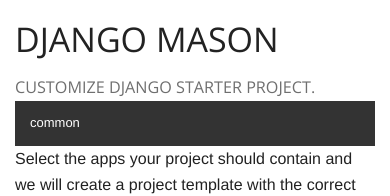
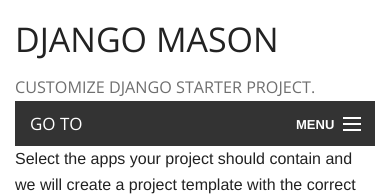
Before and after one commit to agiliq/Mason-UI, a plain HTML site: page index.html in a window 390 px wide. Shown: the top 196 px of the page. Drawn offline with nearby package versions, Linux system fonts and the light colour scheme.

Commit message:
Enable the topbar js for better mobile UI

```diff
--- a/index.html
+++ b/index.html
@@ -62,7 +62,13 @@
             </header>
 
             <div class="contain-to-grid sticky">
-                <nav class="top-bar">
+                <nav class="top-bar" data-topbar>
+                    <ul class="title-area">
+                        <li class="name">
+                          <h1><a href="#">Go To</a></h1>
+                        </li>
+                        <li class="toggle-topbar menu-icon"><a href="#"><span>Menu</span></a></li>
+                    </ul>
                     <section class="top-bar-section left">
                         <ul class="nav" id="top-nav">
 
```
